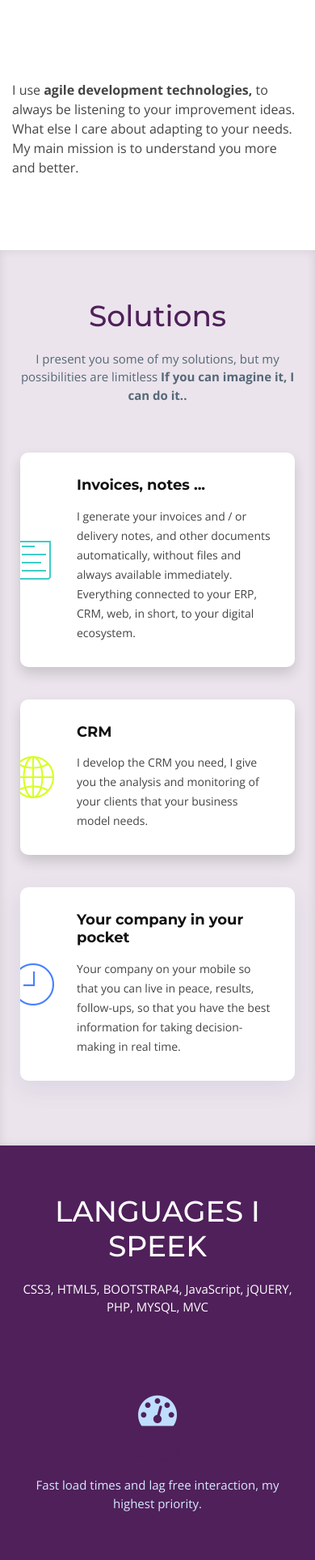
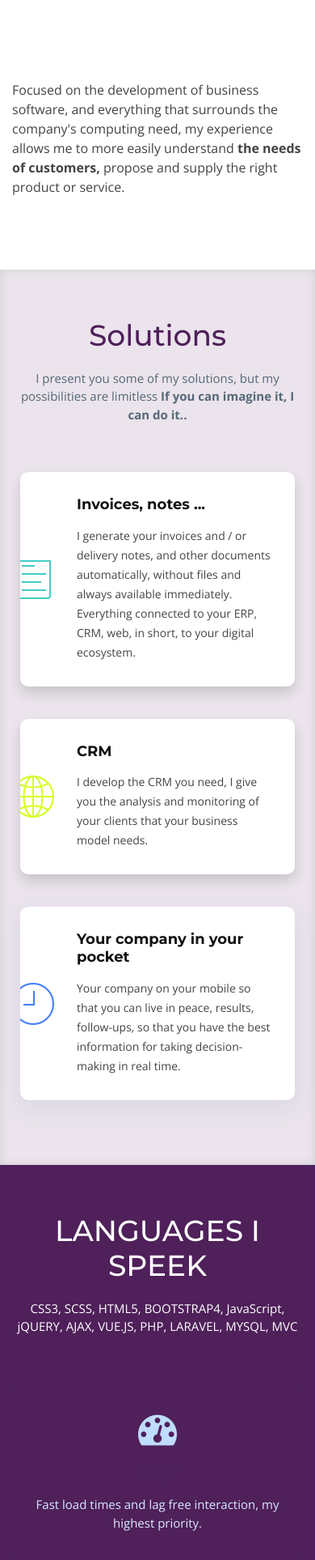
Before and after one commit to Armine2404/Portfolio, a PHP site: page / in a window 390 px wide. Shown: the part 1992-3919 px from the top of the page at 81% size. Run offline with PHP 8.4, Linux system fonts and the light colour scheme; some libraries are stand-ins or nearby versions; some web fonts are replaced.

Commit message:
some changes

```diff
--- a/header.php
+++ b/header.php
@@ -27,9 +27,7 @@
     <script src="http://code.jquery.com/jquery-latest.min.js" type="text/javascript"></script>
     <script src="js/cookies.js" type="text/javascript"></script>
 
-    <script>
-          $("#form").validate();
-    </script>
+
 </head>
 
 <body>
--- a/index.php
+++ b/index.php
@@ -6,13 +6,16 @@
   ============================-->
 <header id="header" class="fixed-top" style="border-bottom:2px solid #240e29">
     <div class="container">
-        <nav class="main-nav float-left d-none d-lg-block">
+        <div class="float-left">
+            <a href=""><img src="img/logo.jpg" width="150"></a>
+        </div>
+        <nav class="main-nav float-right d-none d-lg-block">
             <ul>
                 <li class="active"><a href="#intro"><strong>START</strong></a></li>
                 <li><a href="#about"><strong>ABOUT</strong> </a></li>
                 <li><a href="#services"><strong>SOLUTIONS</strong></a></li>
                 <li><a href="#contact"><strong>CONTACT</strong></a></li>
-                <li class="float-right"><a href="spanish.php">ES</a></li>
+                <li><a href="spanish.php">ES</a></li>
             </ul>
         </nav><!-- .main-nav -->
     </div>
@@ -59,12 +62,10 @@
 
                 <div class="col-lg-6 content order-lg-1 order-2">
                     <p>
-                        My commitment and mission are to help my clients to be permanently on
-                        <strong>"The crest of the technological wave"</strong>. I give you my hand so that you are
-                        always up to
-                        date,
-                        without large investments. Do you
-                        want to try?
+                    I prepare an initial version of the work to be done
+                    and through<strong> continuous interaction with the client,</strong>
+                    I apply the successive improvements and changes that arise. Do you
+                    want to try?
                     </p>
 
                     <div class="icon-box wow fadeInUp">
@@ -99,10 +100,8 @@
                 <div class="col-lg-6 wow fadeInUp " style="padding-top:100px">
 
                     <p>
-                        I use <strong>agile development technologies,</strong> to always be listening to your
-                        improvement ideas. What
-                        else
-                        I care about adapting to your needs. My main mission is to understand you more and better.
+                    Focused on the development of business software, and everything that surrounds the company's computing need,
+                    my experience allows me to more easily understand <strong>the needs of customers,</strong> propose and supply the right product or service.
                     </p>
                 </div>
             </div>
@@ -168,7 +167,7 @@
         <div class="container">
             <header class="section-header">
                 <h3>LANGUAGES I SPEEK</h3>
-                <p>CSS3, HTML5, BOOTSTRAP4, JavaScript, jQUERY, PHP, MYSQL, MVC
+                <p>CSS3, SCSS, HTML5, BOOTSTRAP4, JavaScript, jQUERY, AJAX, VUE.JS, PHP, LARAVEL, MYSQL, MVC
                 </p>
 
             </header>
--- a/js/main.js
+++ b/js/main.js
@@ -100,25 +100,6 @@
     time: 1000
   });
 
-  // Porfolio isotope and filter
-  $(window).on('load', function () {
-    var portfolioIsotope = $('.portfolio-container').isotope({
-      itemSelector: '.portfolio-item'
-    });
-    $('#portfolio-flters li').on( 'click', function() {
-      $("#portfolio-flters li").removeClass('filter-active');
-      $(this).addClass('filter-active');
 
-      portfolioIsotope.isotope({ filter: $(this).data('filter') });
-    });
-  });
-
-  // Testimonials carousel (uses the Owl Carousel library)
-  $(".testimonials-carousel").owlCarousel({
-    autoplay: true,
-    dots: true,
-    loop: true,
-    items: 1
-  });
 
 })(jQuery);
```
Also changed, not shown: spanish.php (+11 -9 lines), img/logo.jpg (added).
